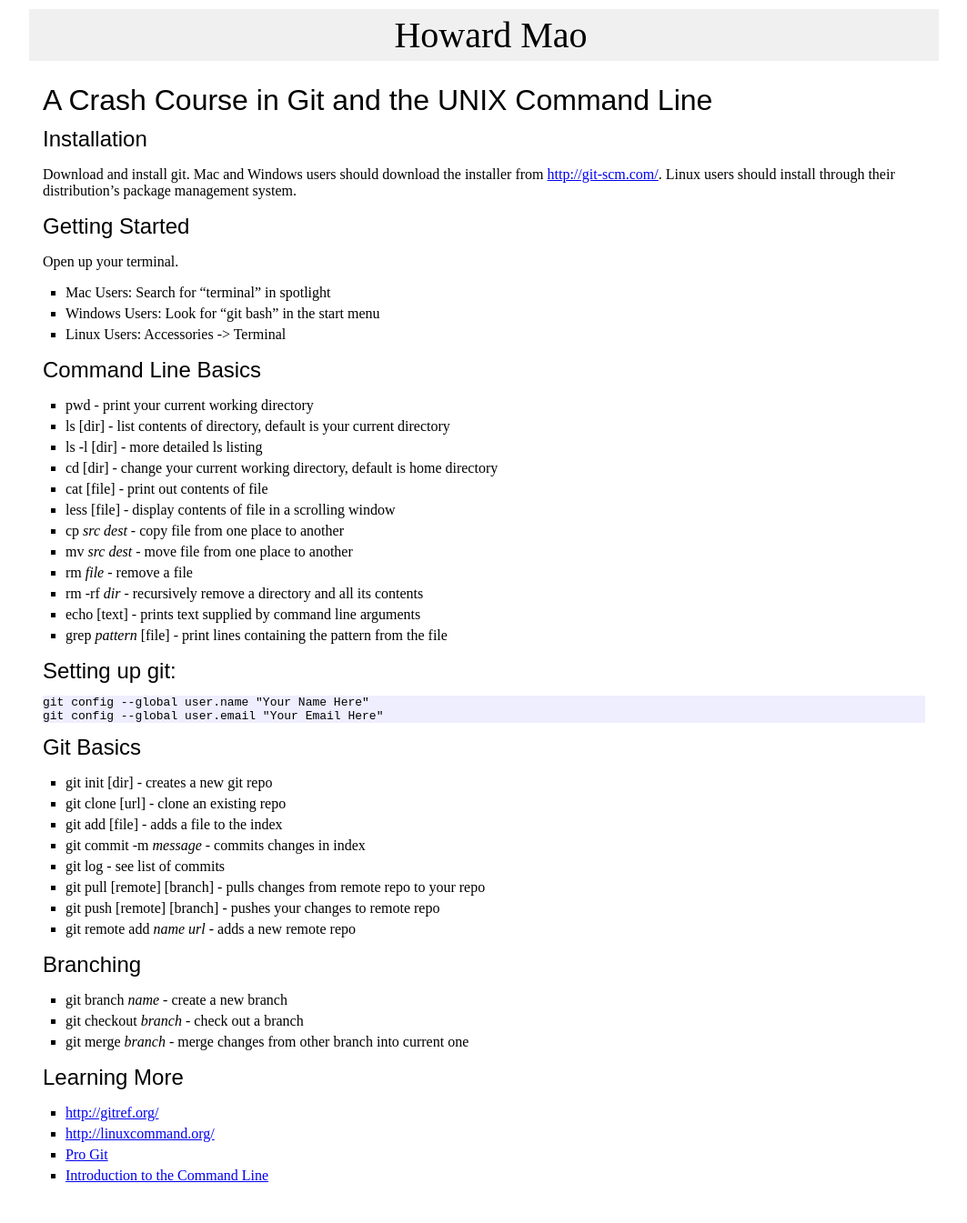
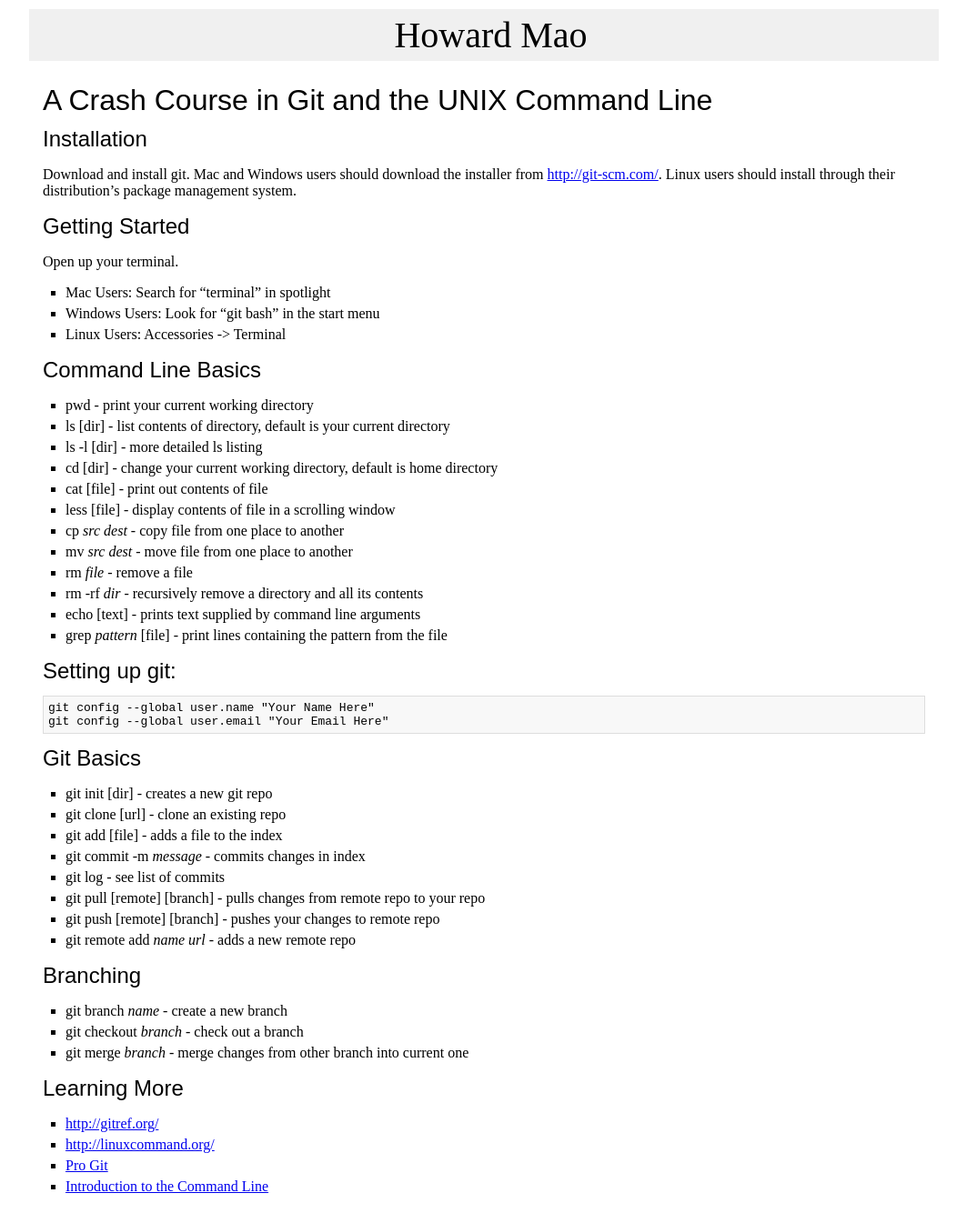
Before and after one commit to zhemao/zhemao.github.com, a Jekyll site: the page built from _posts/2012-09-08-git-cmdline-crash-course.markdown, in a window 1280 px wide. Shown: the whole page at 91% size, without its empty margins (108-1171 px from the left). Built offline with Jekyll 4.4.1, drawn with Linux system fonts in a browser that asks for light colours.

Commit message:
shamelessly rip-off github's CSS for highlighted area

```diff
--- a/css/main.css
+++ b/css/main.css
@@ -92,3 +92,9 @@ th, td {
   font-weight: bold;
   font-size: 1.2em;
 }
+
+.highlight pre {
+  background: #f8f8f8;
+  border: 1px solid #ddd;
+  padding: 5px;
+}
--- a/css/syntax.css
+++ b/css/syntax.css
@@ -1,4 +1,3 @@
-.highlight  { background: #eef; }
 .highlight code .c { color: #999988; font-style: italic } /* Comment */
 .highlight code .err { color: #a61717; background-color: #e3d2d2 } /* Error */
 .highlight code .k { font-weight: bold } /* Keyword */
```
